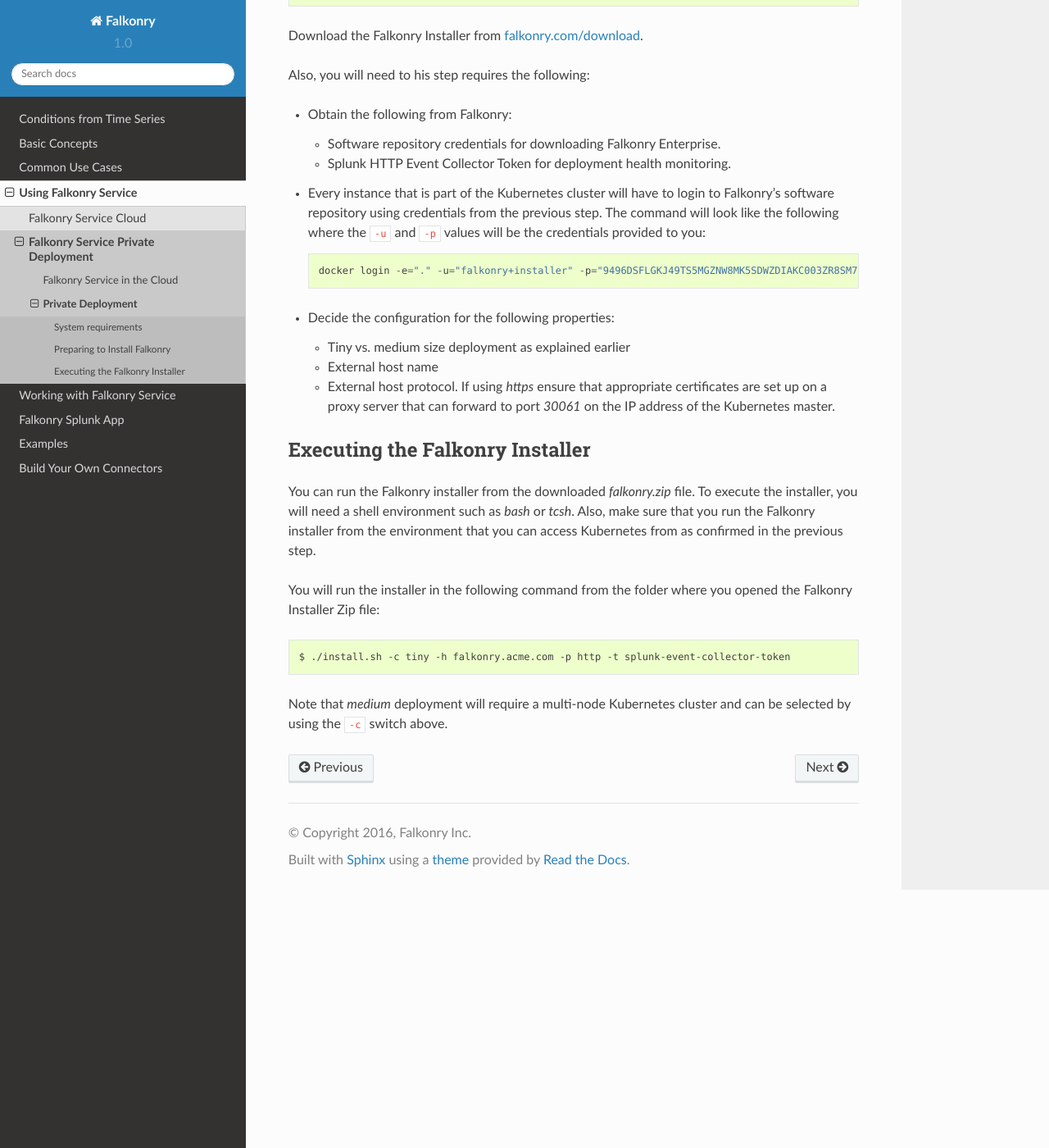
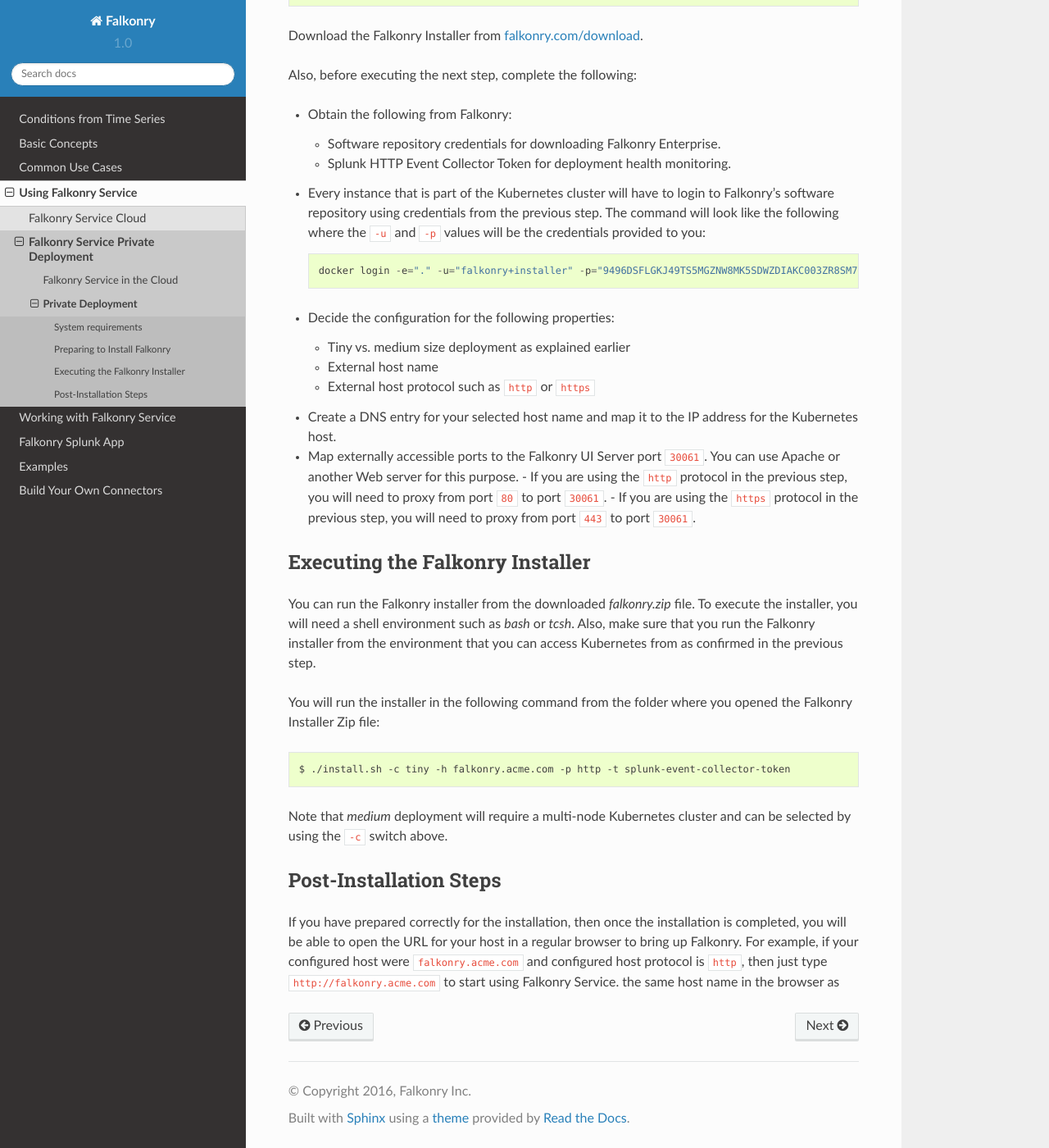
Before and after one commit to suhas-mehta/support, a Sphinx documentation site: the page built from docs/using/deployment.rst, in a window 1280 px wide and 1400 px high, scrolled down 948 px. Shown: the whole window at 82% size. Built offline with Sphinx 7.4.7 and the Read the Docs theme 2.0.0, drawn with Linux system fonts in a browser that asks for light colours.

Commit message:
Clarified DNS and port mapping

```diff
--- a/docs/using/deployment.rst
+++ b/docs/using/deployment.rst
@@ -50,7 +50,7 @@
 
 Download the Falkonry Installer from `falkonry.com/download <http://falkonry.com/download>`_.
 
-Also, you will need to his step requires the following:
+Also, before executing the next step, complete the following:
 
 - Obtain the following from Falkonry:
 
@@ -66,9 +66,17 @@
 
   - Tiny vs. medium size deployment as explained earlier
   - External host name
-  - External host protocol. If using `https` ensure that appropriate certificates are set up
-    on a proxy server that can forward to port `30061` on the IP address of the Kubernetes
-    master.
+  - External host protocol such as ``http`` or ``https``
+
+- Create a DNS entry for your selected host name and map it to the IP address for the
+  Kubernetes host.
+
+- Map externally accessible ports to the Falkonry UI Server port ``30061``. You can use
+  Apache or another Web server for this purpose.
+  - If you are using the ``http`` protocol in the previous step, you will need to proxy
+  from port ``80`` to port ``30061``.
+  - If you are using the ``https`` protocol in the previous step, you will need to proxy
+  from port ``443`` to port ``30061``.
 
 Executing the Falkonry Installer
 --------------------------------
@@ -85,3 +93,13 @@
 
 Note that `medium` deployment will require a multi-node Kubernetes cluster and can be
 selected by using the ``-c`` switch above.
+
+Post-Installation Steps
+-----------------------
+
+If you have prepared correctly for the installation, then once the installation is
+completed, you will be able to open the URL for your host in a regular browser to bring up
+Falkonry. For example, if your configured host were ``falkonry.acme.com`` and configured
+host protocol is ``http``, then just type ``http://falkonry.acme.com`` to start using
+Falkonry Service.
+the same host name in the browser as
```
